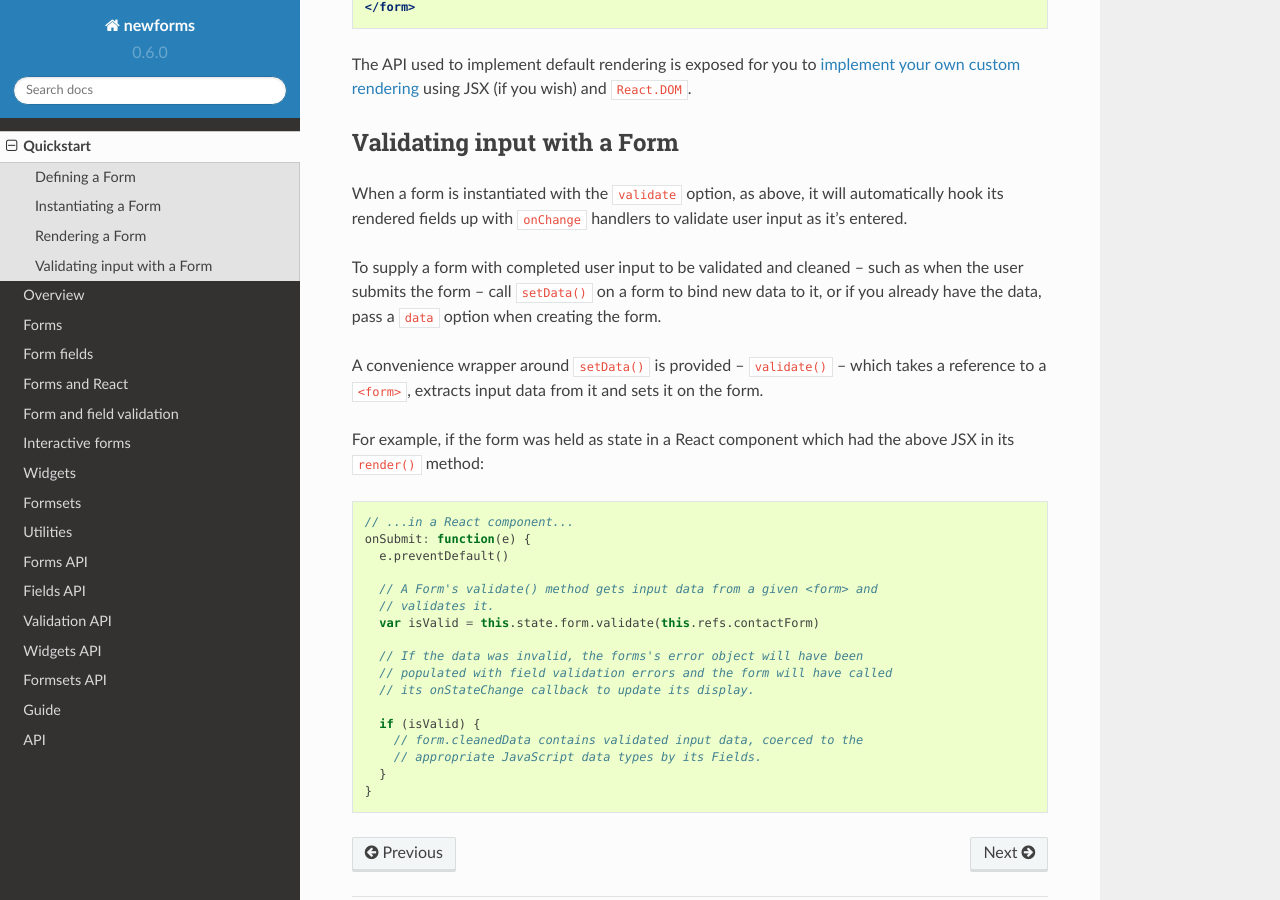
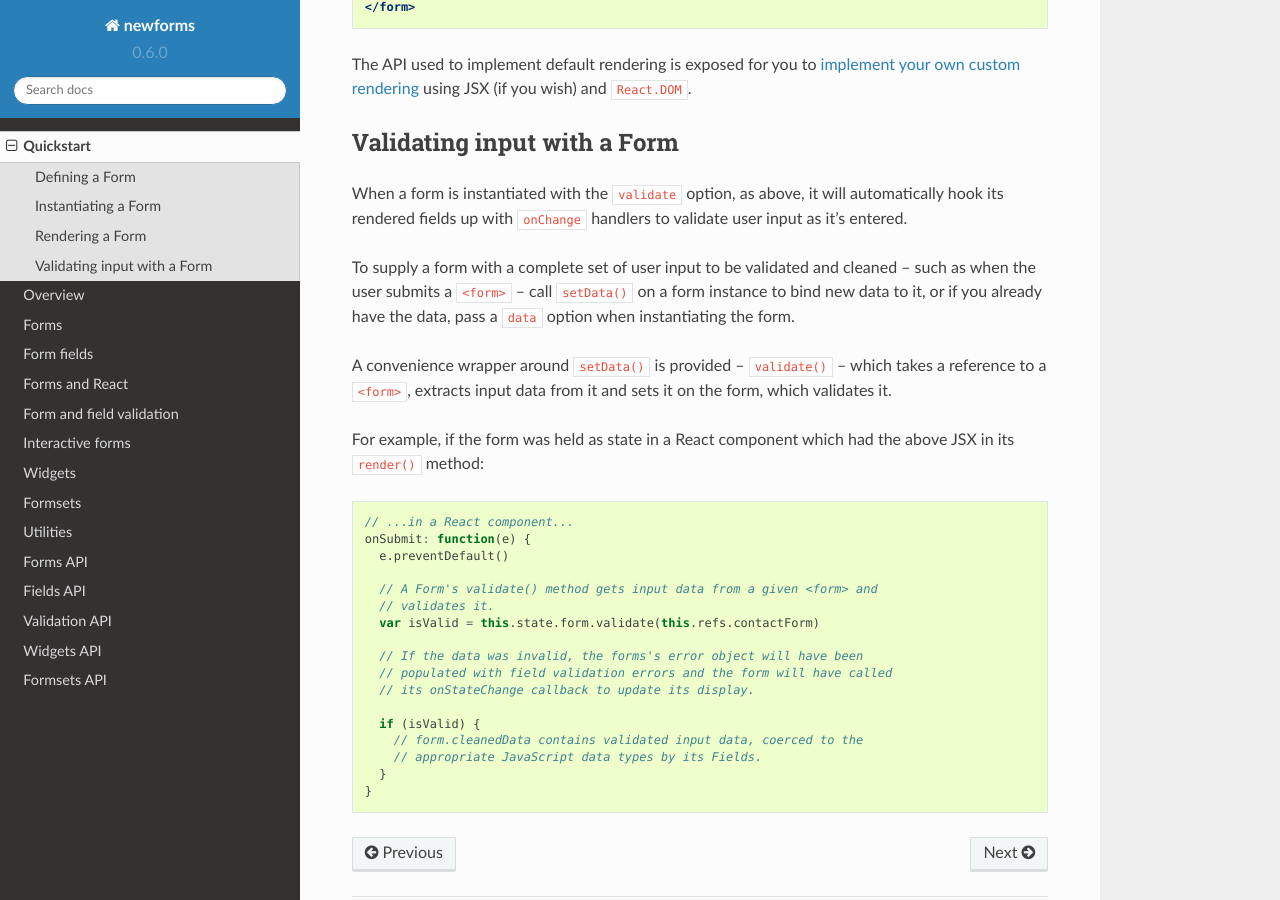
Before and after one commit to insin/newforms, a Sphinx documentation site: the page built from docs/quickstart.rst, in a window 1280 px wide and 900 px high, scrolled down 1642 px. Built offline with Sphinx 7.4.7 and the Read the Docs theme 2.0.0, drawn with Linux system fonts in a browser that asks for light colours.

Commit message:
More doc tweaks & trying to make rtd.org behave

```diff
--- a/docs/fields.rst
+++ b/docs/fields.rst
@@ -312,7 +312,7 @@ For each field, we describe the default widget used if you don't specify
 
    .. note::
 
-      Since all ``Field`` subclasses have ``required: true`` by default, the
+      Since all ``Field`` types have ``required: true`` by default, the
       validation condition here is important. If you want to include a boolean
       in your form that can be either ``true`` or ``false`` (e.g. a checked or
       unchecked checkbox), you must remember to pass in ``required: false`` when
@@ -821,7 +821,7 @@ Slightly complex built-in ``Field`` types
 
    * Default widget: :js:class:`TextInput`
    * Empty value: ``''`` (an empty string)
-   * Normalises to: the type returned by the ``compress`` method of the subclass.
+   * Normalises to: the type returned by the ``compress`` method of the field.
    * Validates that the given value against each of the fields specified
      as an argument to the ``MultiValueField``.
    * Error message keys: ``required``, ``invalid``, ``incomplete``
@@ -859,7 +859,7 @@ Slightly complex built-in ``Field`` types
         will be raised.
 
         A default ``incomplete`` error message can be defined on the
-        :js:class:`MultiValueField` subclass, or different messages can be defined
+        :js:class:`MultiValueField`, or different messages can be defined
         on each individual field. For example:
 
         .. code-block:: javascript
--- a/docs/quickstart.rst
+++ b/docs/quickstart.rst
@@ -96,14 +96,14 @@ When a form is instantiated with the ``validate`` option, as above, it will
 automatically hook its rendered fields up with ``onChange`` handlers to validate
 user input as it's entered.
 
-To supply a form with completed user input to be validated and cleaned -- such
-as when the user submits the form -- call ``setData()`` on a form to bind
-new data to it, or if you already have the data, pass a ``data`` option when
-creating the form.
+To supply a form with a complete set of user input to be validated and cleaned
+-- such as when the user submits a ``<form>`` -- call ``setData()`` on a form
+instance to bind new data to it, or if you already have the data, pass a ``data``
+option when instantiating the form.
 
 A convenience wrapper around ``setData()`` is provided -- ``validate()`` --
 which takes a reference to a ``<form>``, extracts input data from it and sets
-it on the form.
+it on the form, which validates it.
 
 For example, if the form was held as state in a React component which had the
 above JSX in its ``render()`` method:
```
Also changed, not shown: docs/index.rst (+1 -7 lines).
